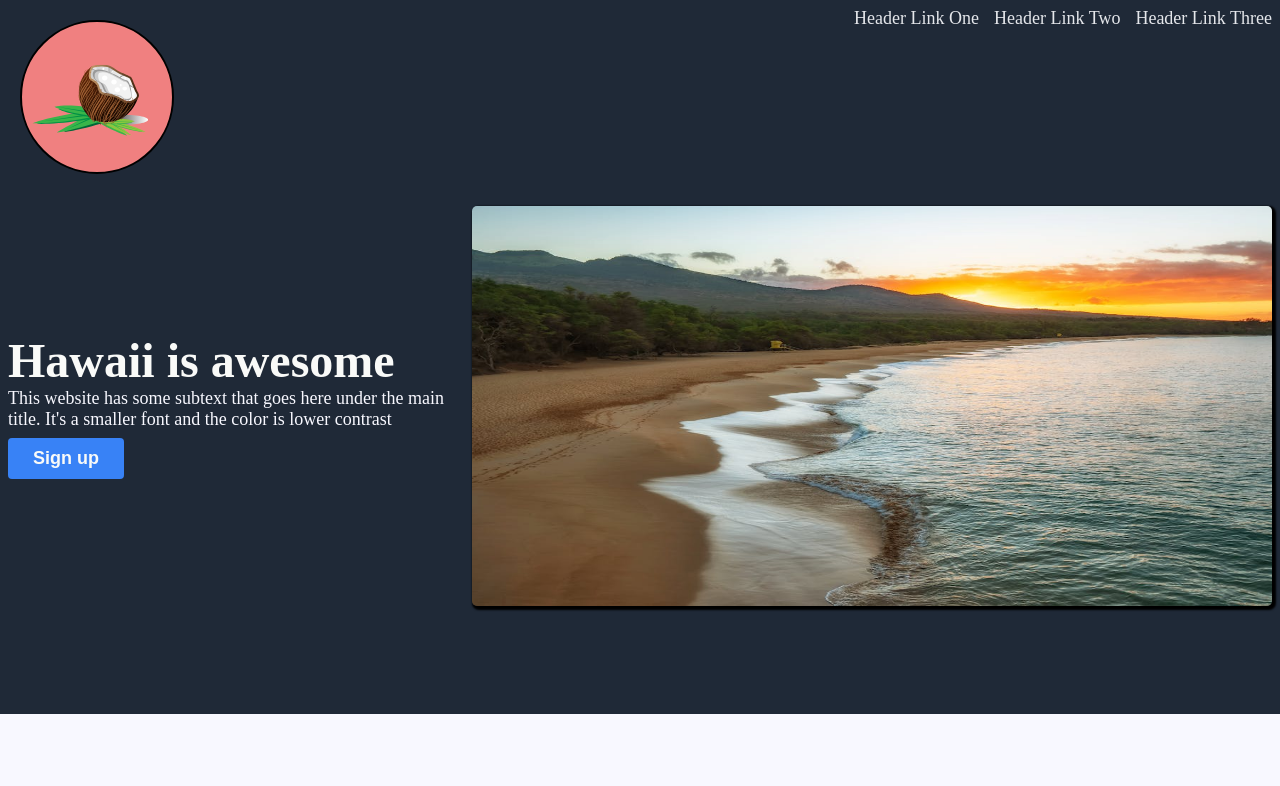
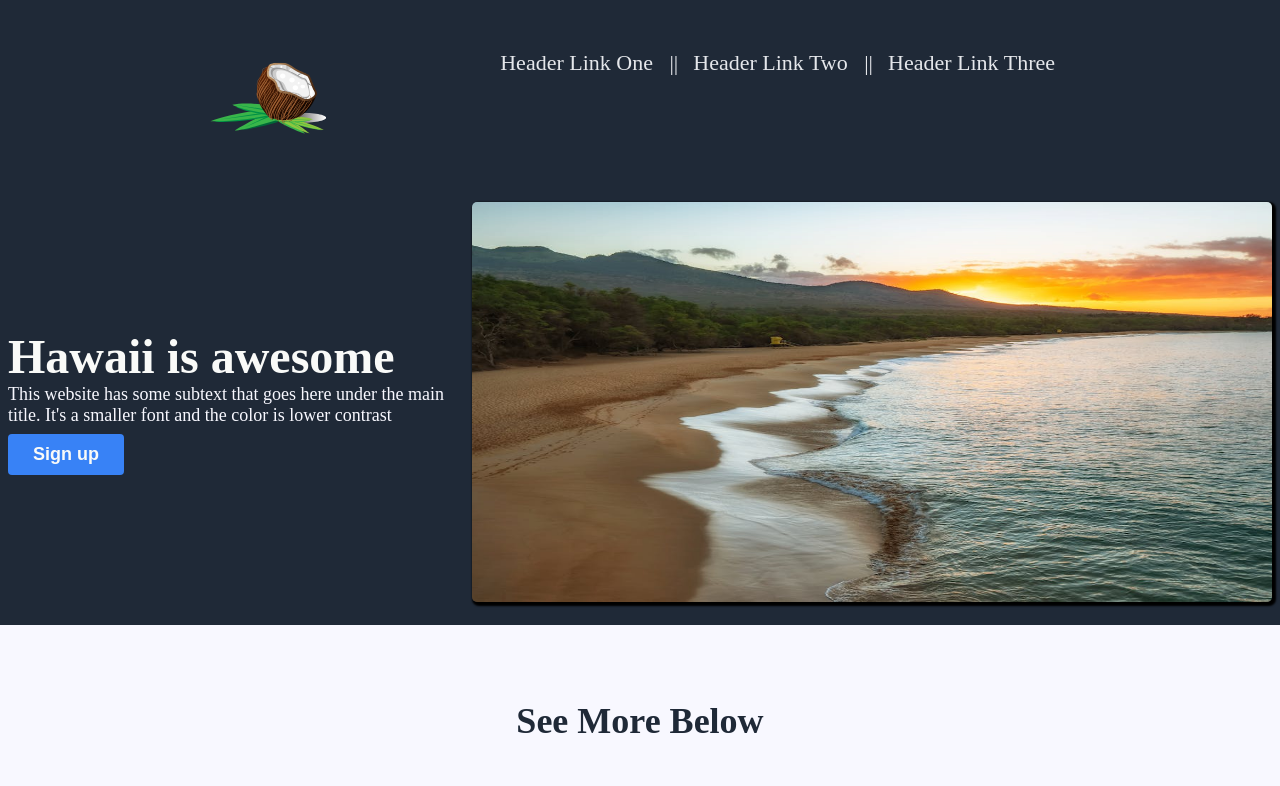
Before and after one commit to Modder65/landing-page, a plain HTML site: page index.html in a window 1280 px wide. Shown: the top 786 px of the page. Drawn offline with Linux system fonts and the light colour scheme.

Commit message:
Restyled the header logo and fixed spacing issues

```diff
--- a/index.html
+++ b/index.html
@@ -2,6 +2,7 @@
 <html lang="en">
     <head>
         <meta charset="UTF-8">
+
         <title>Landing Page</title>
         <link rel="stylesheet" href="styles.css">
     </head>
@@ -12,8 +13,8 @@
                     <img src="imgs/logo.svg">
                 </div>
                 <ul>
-                    <li><a href="#">Header Link One</a></li>
-                    <li><a href="#">Header Link Two</a></li>
+                    <li><a href="#">Header Link One &nbsp; ||</a></li>
+                    <li><a href="#">Header Link Two &nbsp; ||</a></li>
                     <li><a href="#">Header Link Three</a></li>
                 </ul>
             </div>
--- a/styles.css
+++ b/styles.css
@@ -8,7 +8,7 @@ header {
     flex-direction: column;
     justify-content: center;
     background-color: #1F2937;
-    padding-bottom: 100px;
+    padding-bottom: 15px;
 }
 
 .navigation {
@@ -17,13 +17,12 @@ header {
 }
 
 .logo img {
-    border: 2px solid black;
-    border-radius: 50%;
     width: 150px;
     height: auto;
-    background-color: lightcoral;
+    background-color: #1F2937;
     margin: 20px;
     transition: all .5s;
+    margin-left: 200px;
 }
 
 .logo img:hover {
@@ -93,10 +92,10 @@ ul {
     justify-content: flex-end;
     align-items: flex-start;
     list-style: none;
-    font-size: 18px;
+    font-size: 22px;
     color: #E5E7EB;
     gap: 15px;
-    margin: 8px;
+    margin: 50px 225px 8px 8px;
 }
 
 a {
```
